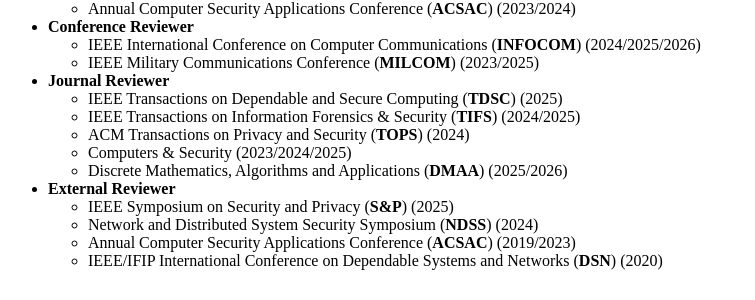
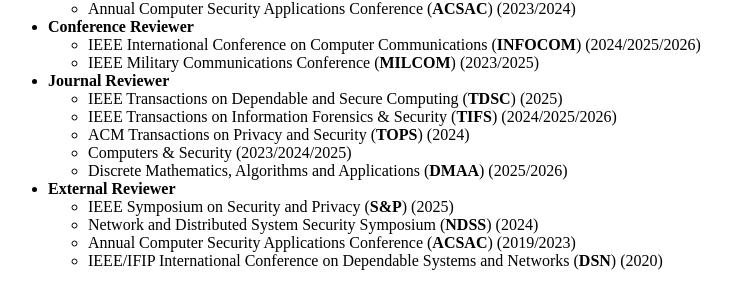
Before and after one commit to YunlongXing/yunlongxing.github.io, a Jekyll site: the page built from _pages/includes/others.md, in a window 1280 px wide. Shown: the part 445-745 px from the top of the page, without its empty margins (0-755 px from the left). Built offline with Jekyll 4.4.1, drawn with Linux system fonts in a browser that asks for light colours; our own code applies the rules of GitHub Pages for plain Markdown files.

Commit message:
Update TIFS review years to include 2026

```diff
--- a/_pages/includes/others.md
+++ b/_pages/includes/others.md
@@ -7,7 +7,7 @@
   - IEEE Military Communications Conference (**MILCOM**) (2023/2025)
 - **Journal Reviewer**
   - IEEE Transactions on Dependable and Secure Computing (**TDSC**) (2025)
-  - IEEE Transactions on Information Forensics & Security (**TIFS**) (2024/2025)
+  - IEEE Transactions on Information Forensics & Security (**TIFS**) (2024/2025/2026)
   - ACM Transactions on Privacy and Security (**TOPS**) (2024)
   - Computers & Security (2023/2024/2025)
   - Discrete Mathematics, Algorithms and Applications (**DMAA**) (2025/2026)
```
